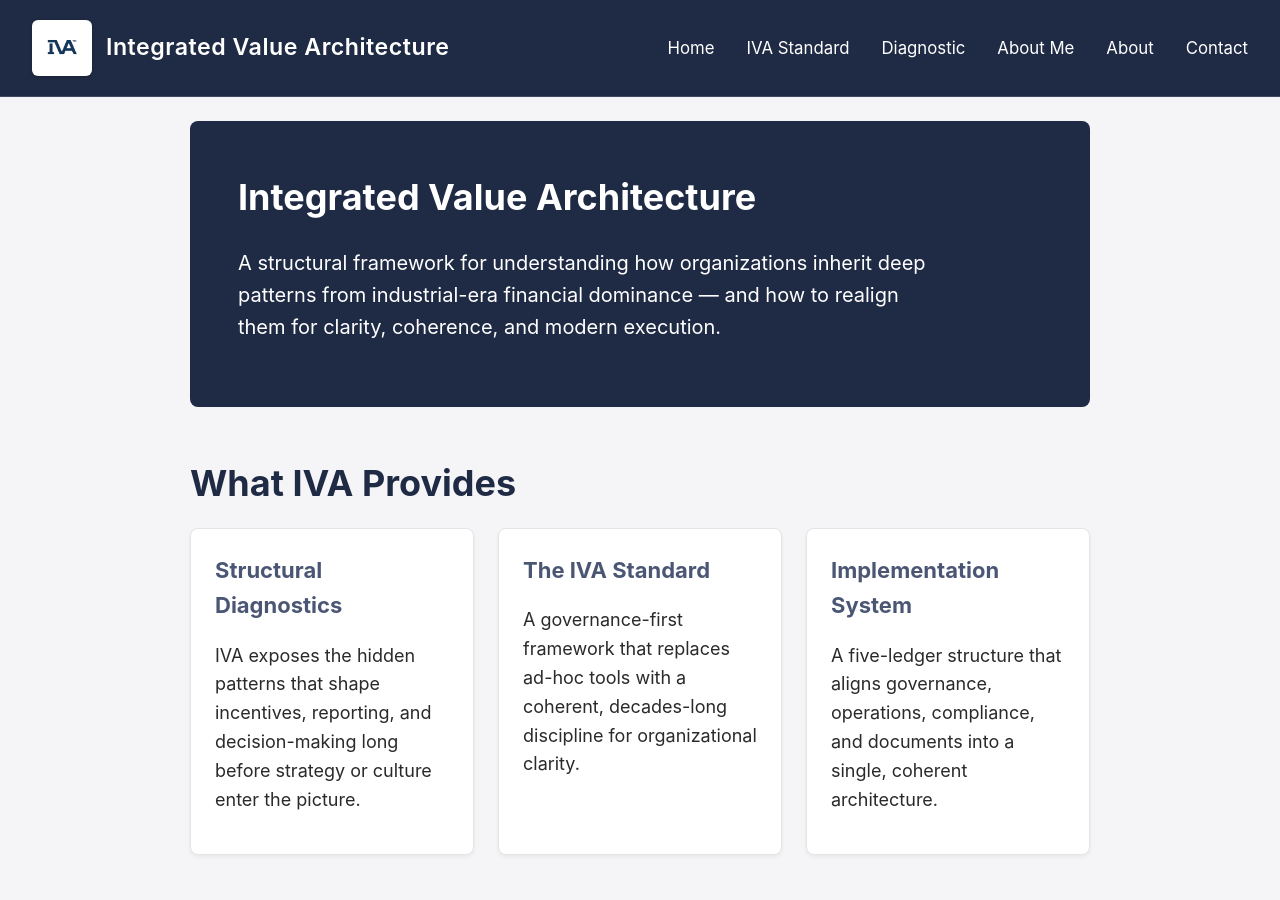
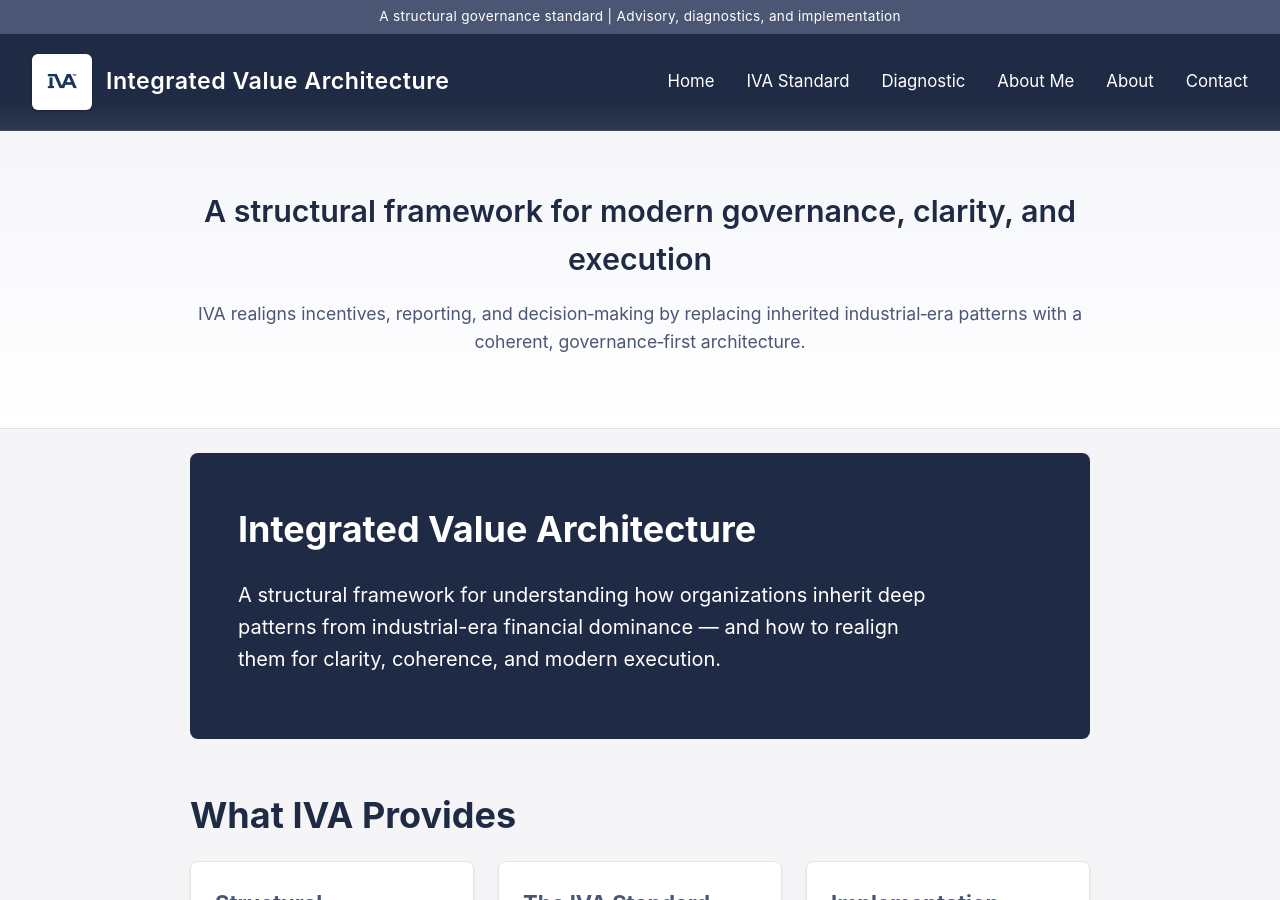
Before and after one commit to efost7873/integratedvaluearchitecture.com, a Jekyll site: the page built from index.md, in a window 1280 px wide and 900 px high. Built offline with Jekyll 4.4.1, drawn with Linux system fonts in a browser that asks for light colours.

Commit message:
Update header.html

```diff
--- a/_includes/header.html
+++ b/_includes/header.html
@@ -1,4 +1,16 @@
-<header style="background: #1F2A44; position: sticky; top: 0; z-index: 1000; border-bottom: 1px solid rgba(255,255,255,0.15);">
+<!-- Identity Bar -->
+<div style="background: #4A5673; color: white; font-size: 0.85rem; padding: 6px 32px; text-align: center; letter-spacing: 0.3px;">
+  A structural governance standard | Advisory, diagnostics, and implementation
+</div>
+
+<!-- Main Header -->
+<header style="
+  background: linear-gradient(180deg, #1F2A44 0%, #1F2A44 70%, #1F2A44EE 100%);
+  position: sticky;
+  top: 0;
+  z-index: 1000;
+  border-bottom: 1px solid rgba(255,255,255,0.15);
+">
 
   <div style="display: flex; justify-content: space-between; align-items: center; padding: 20px 32px; flex-wrap: wrap; gap: 16px;">
 
@@ -21,15 +33,23 @@
 
     <!-- Navigation -->
     <nav id="iva-nav" style="display: flex; gap: 32px; font-size: 1.05rem; font-weight: 400;">
-      <a href="{{ site.baseurl }}/" style="color: white; text-decoration: none;">Home</a>
-      <a href="{{ site.baseurl }}/standard" style="color: white; text-decoration: none;">IVA Standard</a>
-      <a href="{{ site.baseurl }}/diagnostic" style="color: white; text-decoration: none;">Diagnostic</a>
-      <a href="{{ site.baseurl }}/about-me" style="color: white; text-decoration: none;">About Me</a>
-      <a href="{{ site.baseurl }}/about" style="color: white; text-decoration: none;">About</a>
-      <a href="{{ site.baseurl }}/contact" style="color: white; text-decoration: none;">Contact</a>
+      <a href="{{ site.baseurl }}/" style="color: white; text-decoration: none; transition: opacity 0.2s;">Home</a>
+      <a href="{{ site.baseurl }}/standard" style="color: white; text-decoration: none; transition: opacity 0.2s;">IVA Standard</a>
+      <a href="{{ site.baseurl }}/diagnostic" style="color: white; text-decoration: none; transition: opacity 0.2s;">Diagnostic</a>
+      <a href="{{ site.baseurl }}/about-me" style="color: white; text-decoration: none; transition: opacity 0.2s;">About Me</a>
+      <a href="{{ site.baseurl }}/about" style="color: white; text-decoration: none; transition: opacity 0.2s;">About</a>
+      <a href="{{ site.baseurl }}/contact" style="color: white; text-decoration: none; transition: opacity 0.2s;">Contact</a>
     </nav>
 
   </div>
+
+  <!-- Hover Animation Script -->
+  <script>
+    document.querySelectorAll('#iva-nav a').forEach(link => {
+      link.addEventListener('mouseover', () => link.style.opacity = '0.65');
+      link.addEventListener('mouseout', () => link.style.opacity = '1');
+    });
+  </script>
 
   <!-- Mobile behavior -->
   <script>
@@ -61,3 +81,19 @@
   </script>
 
 </header>
+
+<!-- Hero Band -->
+<div style="
+  background: linear-gradient(180deg, #F5F6FA 0%, #FFFFFF 100%);
+  padding: 56px 32px;
+  border-bottom: 1px solid #E0E0E0;
+">
+  <div style="max-width: 900px; margin: 0 auto; text-align: center;">
+    <h2 style="margin: 0; font-size: 1.9rem; color: #1F2A44; font-weight: 600;">
+      A structural framework for modern governance, clarity, and execution
+    </h2>
+    <p style="margin-top: 16px; font-size: 1.1rem; color: #4A5673; line-height: 1.6;">
+      IVA realigns incentives, reporting, and decision‑making by replacing inherited industrial‑era patterns with a coherent, governance‑first architecture.
+    </p>
+  </div>
+</div>
```
